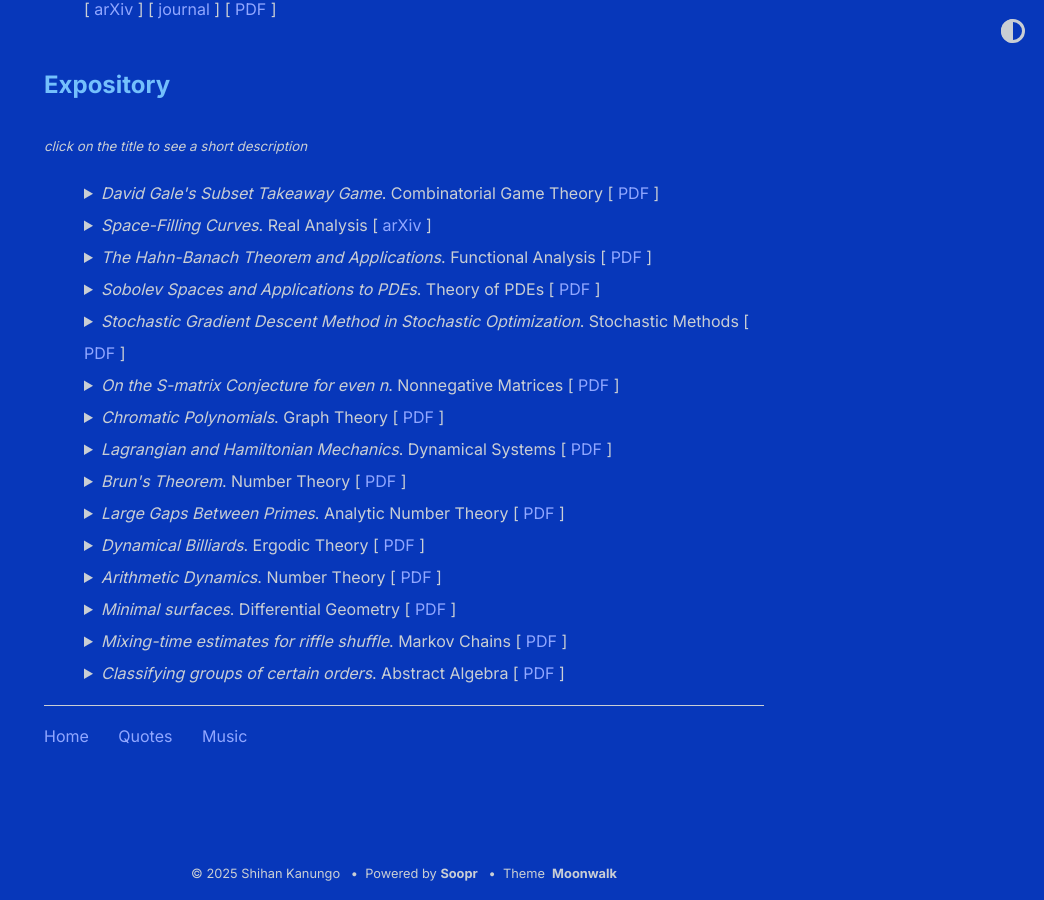
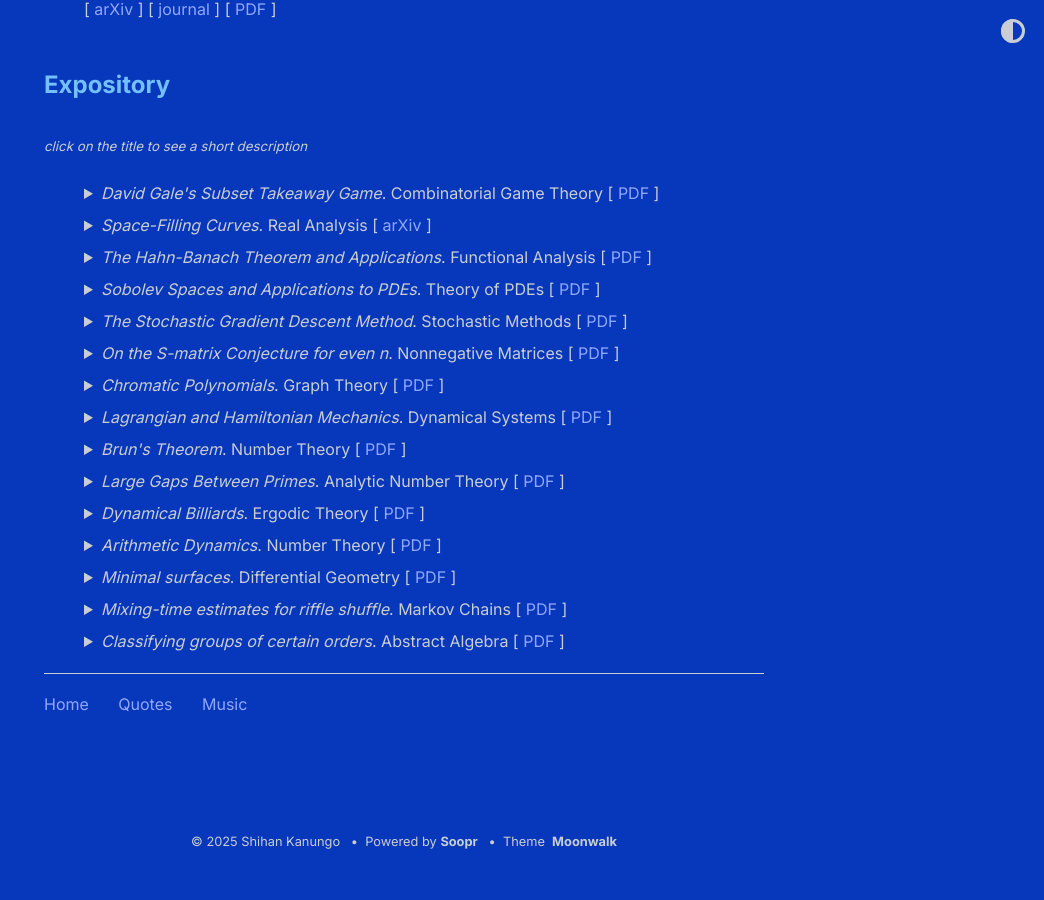
Before and after one commit to shihankanungo/shihankanungo.github.io, a Jekyll site: the page built from papers.md, in a window 1280 px wide and 900 px high, scrolled down 953 px. Shown: the whole window, without its empty margins (236-1280 px from the left). Built offline with Jekyll 4.4.1, drawn with Linux system fonts in a browser that asks for light colours; after the commit the page ends 1821 px from its top, so only the background shows below that.

Commit message:
Update papers.md

```diff
--- a/papers.md
+++ b/papers.md
@@ -59,7 +59,7 @@ title: Papers
 </details>
 
 <details>
-  <summary><i>Stochastic Gradient Descent Method in Stochastic Optimization</i>. Stochastic Methods [ <a href="sgd.pdf">PDF</a> ] </summary>
+  <summary><i>The Stochastic Gradient Descent Method</i>. Stochastic Methods [ <a href="sgd.pdf">PDF</a> ] </summary>
   <small>Stochastic Gradient Descent (SGD) is a cornerstone algorithm in modern optimization, especially prevalent in large-scale machine learning. This paper introduces the theoretical foundation of SGD, contrasts it with deterministic gradient descent, and explores its convergence properties, practical implementation considerations, and typical applications in applied mathematics and data science. We also give some basic numerical simulations which showcase the strengths of different variants of SGD.<br></small><br>
 </details>
 
```
